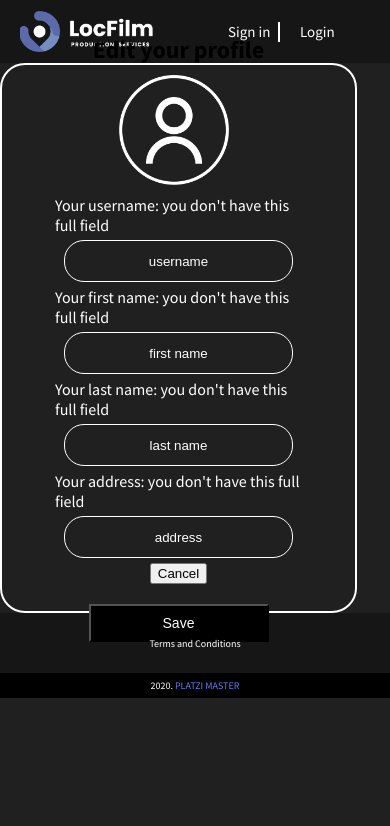
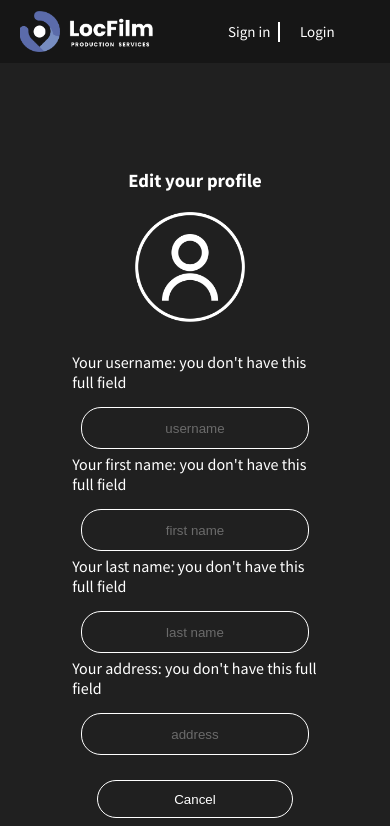
Before and after one commit to cesarp04/locfilm-frontend, a React app: page /edit in a window 390 px wide. Shown: the top 826 px of the page. Built offline with nearby package versions, Linux system fonts and the light colour scheme.

Commit message:
Responsive_User-Edit_Page_CHECK

```diff
--- a/src/assets/styles/components/UserEdit.scss
+++ b/src/assets/styles/components/UserEdit.scss
@@ -1,20 +1,41 @@
 @import "../Vars.scss";
 
+.container-chiff{
+  width: 100vw;
+  display: flex;
+  justify-content: center;
+
+}
 .container-edit {
   display: flex;
   justify-content: center;
   flex-direction: column;
   align-items: center;
   width: 353px;
-  height: 546px;
+  height: auto;
   border: 2px solid white;
   border-radius: 25px;
+  margin-top: 50px;
+  margin-bottom: 50px;
+}
+
+.container-photo{
+  display: flex;
+  justify-content: center;
+  align-items: center;
+  flex-direction: column;
+}
+.container-photo>h1{
+  color: $white;
+  margin-top: 40px;
+  margin-bottom: 10px;
 }
 
 .container-photo-perfil {
   width: 110px;
   height: 110px;
   padding: 10px 10px 10px 0;
+  margin-bottom: 20px;
 }
 .edit__container-form {
   display: flex;
@@ -35,18 +56,52 @@
   border: 1px solid white;
   outline: none;
   border: 1px solid $white;
+  margin-top: 15px;
+  color: $white;
 }
+.edit__container--input:hover{
+  background: $button-color;
+}
+.edit__container--input:focus{
+  color: $white;
+}
+.edit__container--input::placeholder{
+  color: #6b6b6b;
+
+}
+.container-btns{
+  width: 100%;
+  height: 38px;
+  display: flex;
+  justify-content: space-between;
+  margin-top: 20px;
+  margin-bottom: 20px;
+
+}
+.button-cancel{
+  background-color: $primary-color;
+  border: solid 1px $white;
+  border-radius: 20px;
+  color: $white;
+  width: 45%;
+  height: 38px;
+}
+
 .button-cancel:hover {
   background: $button-color;
 }
 
 .button-save {
-  width: 180px;
+  background-color: $primary-color;
+  margin-bottom: 15px;
+  border: solid 1px $white;
+  border-radius: 20px;
+  color: $white;
+  width: 45%;
   height: 38px;
-  background: $black;
-  font-size: 14px;
-  margin: 20px 20px 0 20px;
-  color: $white;
+}
+.button-save:hover{
+  background: $button-color;
 }
 
 .custom-file-input {
@@ -74,3 +129,38 @@
 .custom-file-input:hover::before {
   border-color: black;
 }
+
+
+@media (max-width: 768px) {
+  .container-edit{
+    border: none;
+    width: 60%;
+  }
+}
+@media (max-width: 425px) {
+  .container-edit{
+    width: 90%;
+  }
+  .container-btns{
+    flex-direction: column;
+    height: auto;
+    justify-content: center;
+    align-items: center;
+    margin-top: 20px;
+  }
+  .button-cancel{
+    width: 80%;
+    height: 38px;
+
+  }
+  .button-save{
+    width: 80%;
+    margin-top: 10px;
+    height: 38px;
+  }
+  .container-photo>h1{
+    margin-top: 0px;
+    margin-bottom: 10px;
+  }
+
+}
--- a/src/containers/UserEdit.jsx
+++ b/src/containers/UserEdit.jsx
@@ -40,9 +40,10 @@ const UserEdit = () => {
   return (
     <>
       <Header showSearch={false} />
+      <section className="container-chiff">
         <section className="container-edit">
           <div className="container-photo">
-          <h1>Edit your profile</h1>
+            <h1 className="container-photo-title">Edit your profile</h1>
             <figure className="container-photo-perfil">
               {data.picture ? (
                 <img src={data.picture} alt="Photo Perfil" />
@@ -63,7 +64,7 @@ const UserEdit = () => {
                 <label htmlFor="">Your username: {data.username}</label>
               ) : (
                 <label htmlFor="">
-                Your username: you don't have this full field
+                  Your username: you don&apos;t have this full field
                 </label>
               )}
               <input
@@ -78,7 +79,7 @@ const UserEdit = () => {
                 <label htmlFor="">Your first name: {data.first_name}</label>
               ) : (
                 <label htmlFor="">
-                Your first name: you don't have this full field
+                  Your first name: you don&apos;t have this full field
                 </label>
               )}
               <input
@@ -93,7 +94,7 @@ const UserEdit = () => {
                 <label htmlFor="">Your last name: {data.last_name}</label>
               ) : (
                 <label htmlFor="">
-                Your last name: you don't have this full field
+                  Your last name: you don&apos;t have this full field
                 </label>
               )}
               <input
@@ -108,7 +109,7 @@ const UserEdit = () => {
                 <label htmlFor="">Your address: {data.address}</label>
               ) : (
                 <label htmlFor="">
-                Your address: you don't have this full field
+                  Your address: you don&apos;t have this full field
                 </label>
               )}
               <input
@@ -119,15 +120,19 @@ const UserEdit = () => {
                 autoComplete="off"
                 onChange={updateInput}
               />
+              <div className="container-btns">
                 <button type="reset" className="button-cancel">
                   Cancel
                 </button>
                 <button type="submit" className="button-save">
                   Save
                 </button>
+              </div>
             </form>
           </div>
         </section>
+      </section>
+
     </>
   )
 }
```
Lines whose indentation alone changed are shown as unchanged.
